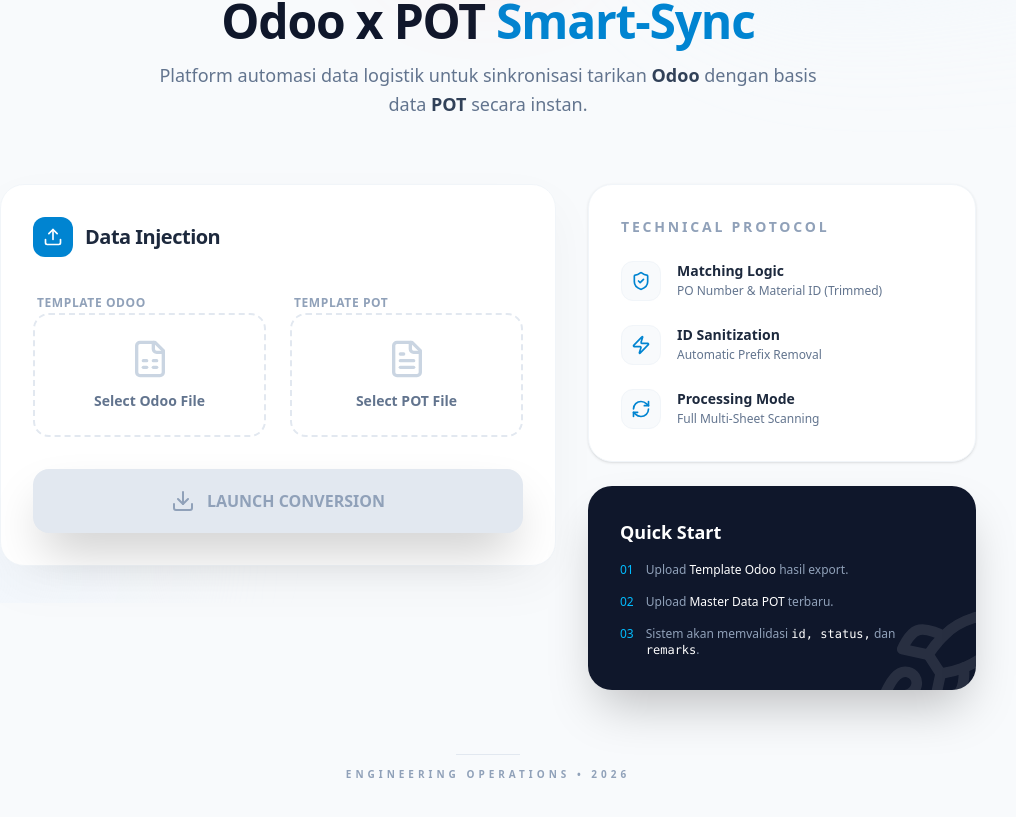
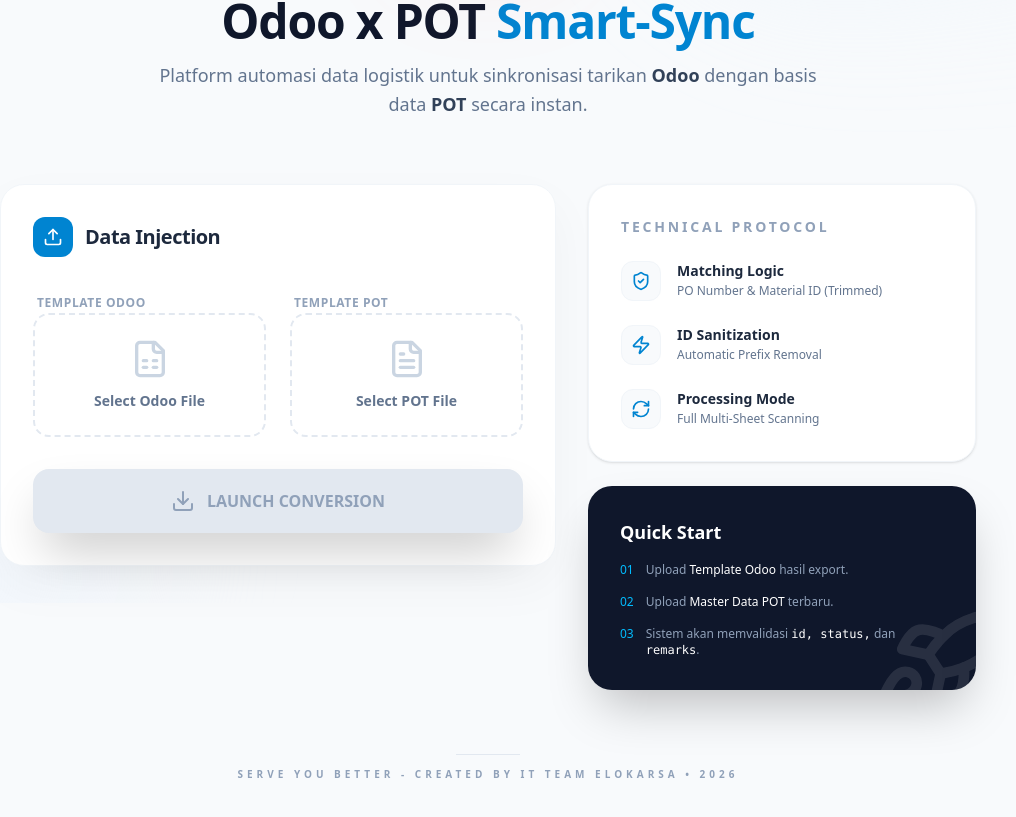
Before and after one commit to dindarizkies/notyourbusiness, a React (Vite) app: page / in a window 1280 px wide. Shown: the part 197-1014 px from the top of the page, without its empty margins (152-1168 px from the left). Built offline with nearby package versions, Linux system fonts and the light colour scheme.

Commit message:
Update App.tsx

```diff
--- a/src/App.tsx
+++ b/src/App.tsx
@@ -259,7 +259,7 @@
           <div className="flex flex-col items-center gap-3">
              <div className="h-px w-16 bg-slate-200" />
              <p className="text-[10px] font-bold uppercase tracking-[0.4em] text-slate-400">
-                Engineering Operations • 2026
+                Serve You Better - Created By IT Team ELokarsa • 2026
              </p>
           </div>
         </footer>
```
